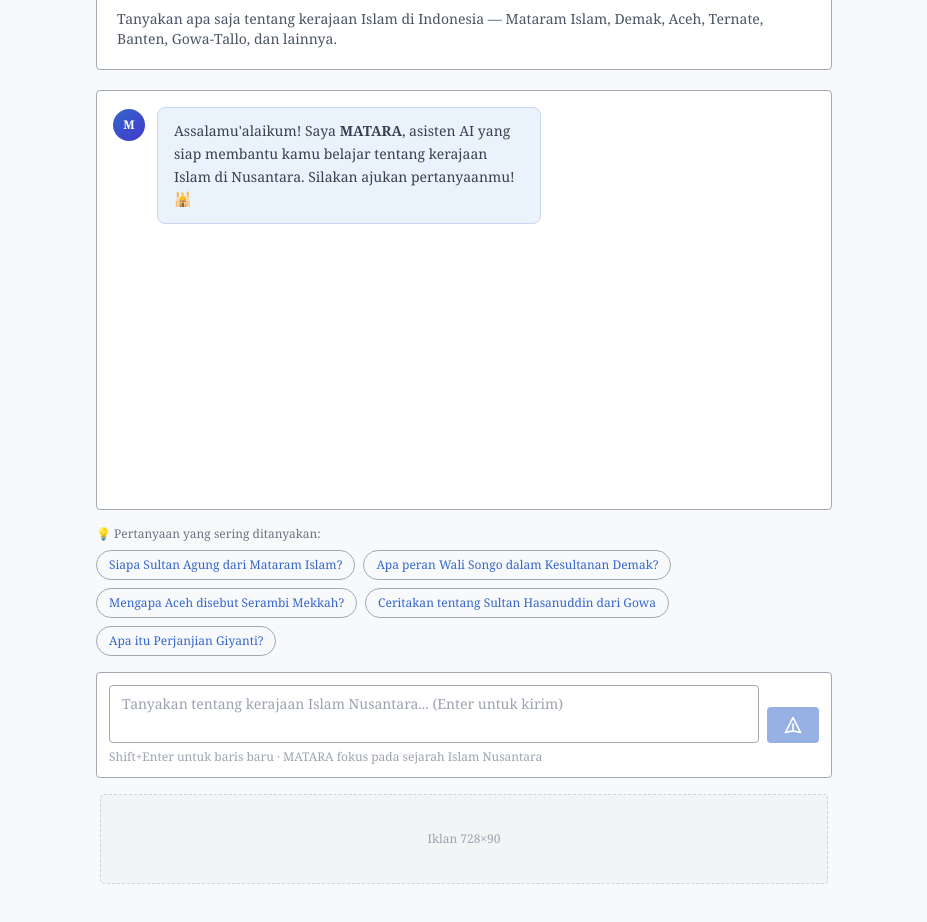
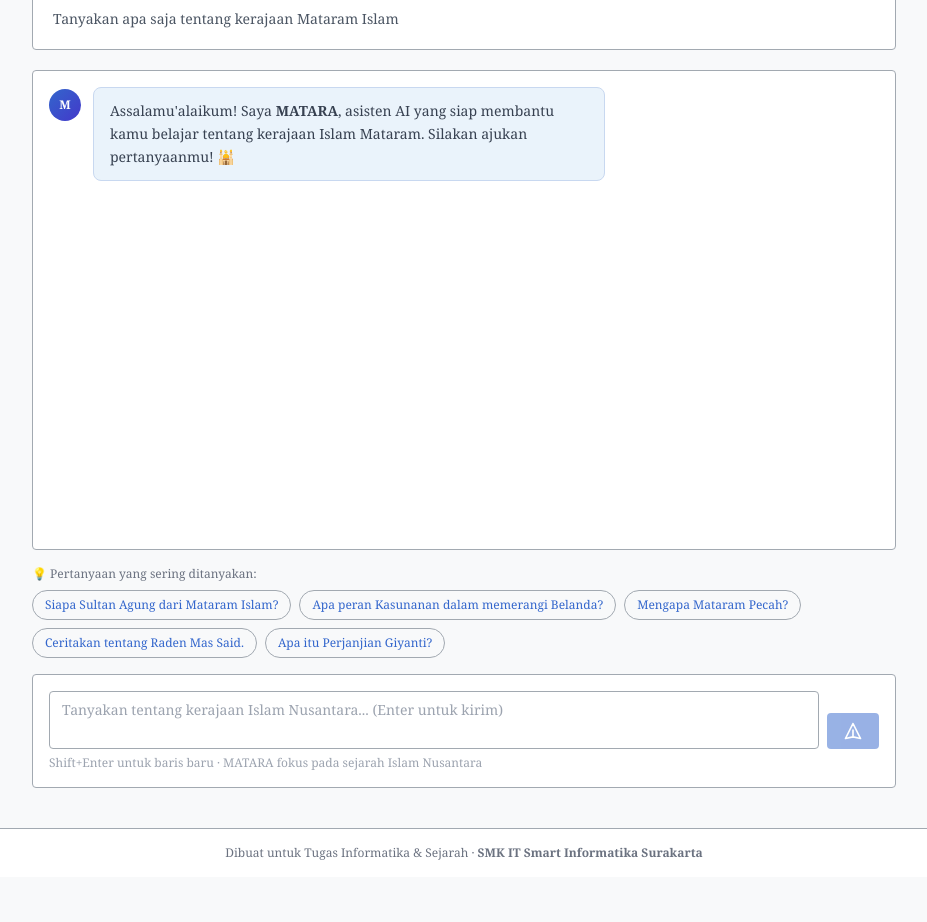
Before and after one commit to Hafezaul/MataramKingdom, a website: page pages/matara.html in a window 1280 px wide. Shown: the part 166-1088 px from the top of the page, without its empty margins (176-1103 px from the left). After the commit the page ends 1043 px from the top, so only its background shows below. Drawn offline with nearby package versions, Linux system fonts and the light colour scheme.

Commit message:
feat: update suggestions and improve layout in matara.html; configure server to listen on all interfaces

```diff
--- a/js/matara.js
+++ b/js/matara.js
@@ -7,9 +7,9 @@ function matara() {
     mobileMenu: false,
     suggestions: [
       'Siapa Sultan Agung dari Mataram Islam?',
-      'Apa peran Wali Songo dalam Kesultanan Demak?',
-      'Mengapa Aceh disebut Serambi Mekkah?',
-      'Ceritakan tentang Sultan Hasanuddin dari Gowa',
+      'Apa peran Kasunanan dalam memerangi Belanda?',
+      'Mengapa Mataram Pecah?',
+      'Ceritakan tentang Raden Mas Said.',
       'Apa itu Perjanjian Giyanti?'
     ],
 
--- a/pages/matara.html
+++ b/pages/matara.html
@@ -52,7 +52,7 @@
     </div>
   </nav>
 
-  <div class="max-w-3xl mx-auto px-4 py-6">
+  <div class="max-w-4xl mx-auto px-2 sm:px-4 py-4 sm:py-6">
 
     <!-- HEADER -->
     <div class="bg-white border border-[#a2a9b1] rounded p-5 mb-5">
@@ -67,7 +67,7 @@
           <span class="text-xs text-gray-500">Online</span>
         </div>
       </div>
-      <p class="text-sm text-gray-600">Tanyakan apa saja tentang kerajaan Islam di Indonesia — Mataram Islam, Demak, Aceh, Ternate, Banten, Gowa-Tallo, dan lainnya.</p>
+      <p class="text-sm text-gray-600">Tanyakan apa saja tentang kerajaan Mataram Islam</p>
     </div>
 
     <!-- ADS: LEADERBOARD -->
@@ -79,14 +79,14 @@
     </div> -->
 
     <!-- CHAT AREA -->
-    <div class="bg-white border border-[#a2a9b1] rounded mb-4 flex flex-col" style="height: 420px;">
-      <div id="chat-container" class="flex-1 overflow-y-auto p-4 space-y-4">
+    <div class="bg-white border border-[#a2a9b1] rounded mb-4 flex flex-col" style="height: 480px;">
+      <div id="chat-container" class="flex-1 overflow-y-auto p-3 sm:p-4 space-y-3 sm:space-y-4">
 
         <!-- Welcome message -->
         <div class="chat-bubble flex gap-3">
           <div class="w-8 h-8 rounded-full bg-gradient-to-br from-[#3366cc] to-indigo-700 flex items-center justify-center text-white text-xs font-bold flex-shrink-0 mt-0.5">M</div>
-          <div class="bg-[#eaf3fb] border border-[#c8d8f0] rounded-lg px-4 py-3 max-w-sm text-sm text-gray-700 leading-relaxed">
-            Assalamu'alaikum! Saya <strong>MATARA</strong>, asisten AI yang siap membantu kamu belajar tentang kerajaan Islam di Nusantara. Silakan ajukan pertanyaanmu! 🕌
+          <div class="bg-[#eaf3fb] border border-[#c8d8f0] rounded-lg px-4 py-3 max-w-xs sm:max-w-sm md:max-w-md lg:max-w-lg text-sm text-gray-700 leading-relaxed">
+            Assalamu'alaikum! Saya <strong>MATARA</strong>, asisten AI yang siap membantu kamu belajar tentang kerajaan Islam Mataram. Silakan ajukan pertanyaanmu! 🕌
           </div>
         </div>
 
@@ -97,7 +97,7 @@
             <div x-show="msg.role === 'ai'" class="w-8 h-8 rounded-full bg-gradient-to-br from-[#3366cc] to-indigo-700 flex items-center justify-center text-white text-xs font-bold flex-shrink-0 mt-0.5">M</div>
 
             <div
-              class="rounded-lg px-4 py-3 text-sm leading-relaxed max-w-sm"
+              class="rounded-lg px-4 py-3 text-sm leading-relaxed max-w-xs sm:max-w-sm md:max-w-md lg:max-w-lg"
               :class="msg.role === 'user'
                 ? 'bg-[#3366cc] text-white'
                 : 'bg-[#eaf3fb] border border-[#c8d8f0] text-gray-700'"
@@ -132,37 +132,37 @@
     </div>
 
     <!-- INPUT AREA -->
-    <div class="bg-white border border-[#a2a9b1] rounded p-3">
+    <div class="bg-white border border-[#a2a9b1] rounded p-3 sm:p-4">
       <div x-show="errorMsg" x-cloak class="bg-red-50 border border-red-300 text-red-700 text-xs px-3 py-2 rounded mb-3" x-text="errorMsg"></div>
-      <div class="flex gap-2">
+      <div class="flex gap-2 flex-col sm:flex-row">
         <textarea
           x-model="input"
           @keydown.enter.prevent="if(!$event.shiftKey) sendMessage()"
           placeholder="Tanyakan tentang kerajaan Islam Nusantara... (Enter untuk kirim)"
           rows="2"
-          class="flex-1 border border-[#a2a9b1] rounded px-3 py-2 text-sm focus:outline-none focus:border-[#3366cc] focus:ring-1 focus:ring-[#3366cc] resize-none"
+          class="flex-1 border border-[#a2a9b1] rounded px-3 py-2 text-sm focus:outline-none focus:border-[#3366cc] focus:ring-1 focus:ring-[#3366cc] resize-none w-full"
           :disabled="loading"
         ></textarea>
         <button
           @click="sendMessage()"
           :disabled="loading || !input.trim()"
-          class="bg-[#3366cc] text-white px-4 py-2 rounded font-medium hover:bg-blue-700 transition-colors disabled:opacity-50 disabled:cursor-not-allowed flex-shrink-0 self-end"
+          class="bg-[#3366cc] text-white px-4 py-2 rounded font-medium hover:bg-blue-700 transition-colors disabled:opacity-50 disabled:cursor-not-allowed flex-shrink-0 sm:self-end h-fit"
         >
           <svg class="w-5 h-5" fill="none" stroke="currentColor" viewBox="0 0 24 24">
             <path stroke-linecap="round" stroke-linejoin="round" stroke-width="2" d="M12 19l9 2-9-18-9 18 9-2zm0 0v-8"/>
           </svg>
         </button>
       </div>
-      <p class="text-xs text-gray-400 mt-1.5">Shift+Enter untuk baris baru · MATARA fokus pada sejarah Islam Nusantara</p>
+      <p class="text-xs text-gray-400 mt-1.5 text-center sm:text-left">Shift+Enter untuk baris baru · MATARA fokus pada sejarah Islam Nusantara</p>
     </div>
 
     <!-- ADS: BAWAH INPUT -->
-    <div class="mt-4 flex justify-center">
+    <!-- <div class="mt-4 flex justify-center">
       <div class="w-full max-w-[728px] h-[90px] bg-gray-100 border border-dashed border-gray-300 rounded flex items-center justify-center text-xs text-gray-400">
-        <!-- Ganti dengan kode iklan -->
+         Ganti dengan kode iklan
         Iklan 728×90
       </div>
-    </div>
+    </div> -->
 
     <!-- Clear Chat -->
     <div class="text-right mt-2" x-show="messages.length > 0" x-cloak>
--- a/server.js
+++ b/server.js
@@ -120,7 +120,7 @@ app.post("/api/matara", async (req, res) => {
 
 if (process.env.NODE_ENV !== "production") {
   const PORT = process.env.PORT || 3000;
-  app.listen(PORT, () => console.log(`Server berjalan di http://localhost:${PORT}`));
+  app.listen(PORT, '0.0.0.0', () => console.log(`Server berjalan di http://localhost:${PORT}`));
 }
 
 export default app;
```
